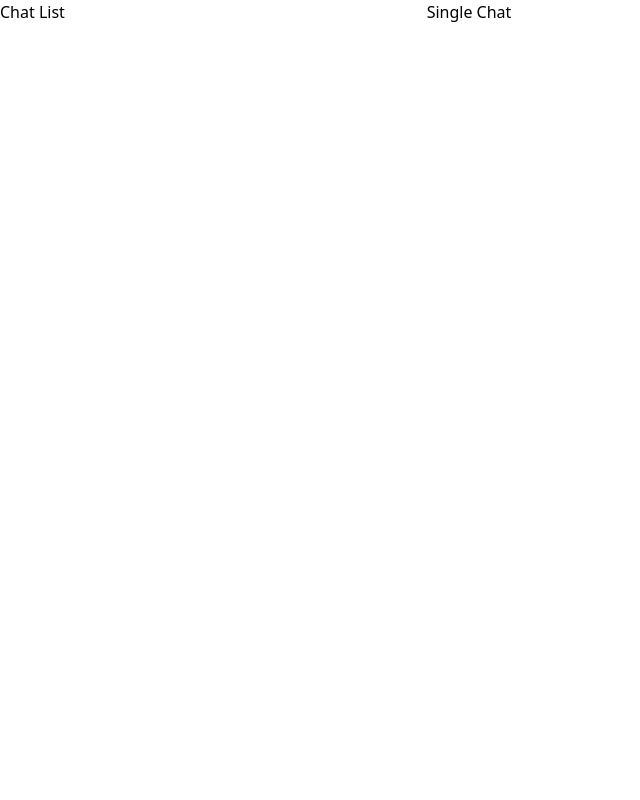
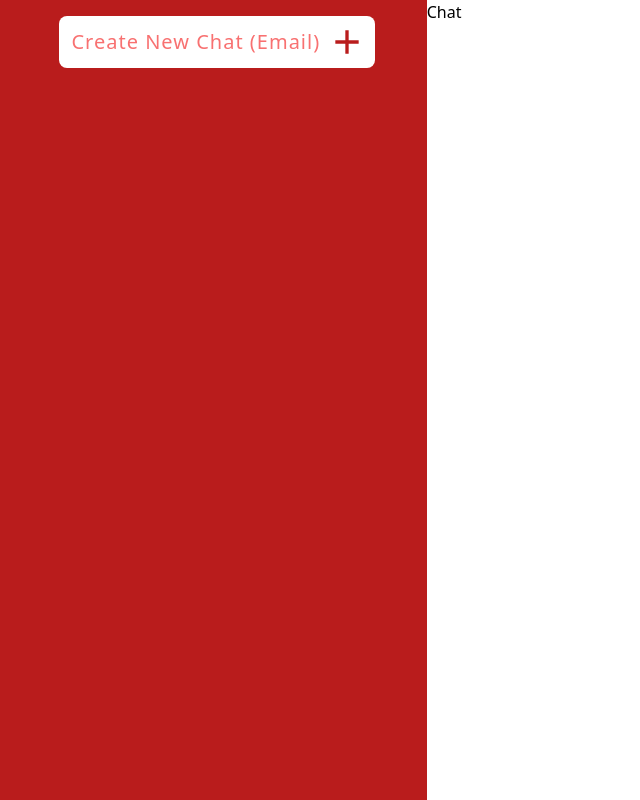
Before and after one commit to ashmeetsmonga/chat-app-mern, a React (Vite) app in the folder client/: page / in a window 1280 px wide. Shown: the whole page, without its empty margins (0-640 px from the left). Built offline with nearby package versions, Linux system fonts and the light colour scheme; sample sign-in values are in the browser's storage.

Commit message:
added chat list;

```diff
--- a/client/package.json
+++ b/client/package.json
@@ -12,6 +12,7 @@
     "axios": "^1.3.4",
     "react": "^18.2.0",
     "react-dom": "^18.2.0",
+    "react-icons": "^4.7.1",
     "react-query": "^3.39.3",
     "react-router-dom": "^6.8.1"
   },
--- /dev/null
+++ b/client/src/components/Chat.jsx
@@ -0,0 +1,7 @@
+import React from "react";
+
+const Chat = () => {
+	return <div>Chat</div>;
+};
+
+export default Chat;
--- /dev/null
+++ b/client/src/components/ChatList.jsx
@@ -0,0 +1,24 @@
+import React from "react";
+import { RiAddFill } from "react-icons/ri";
+
+const ChatList = () => {
+	return (
+		<div className='w-full h-full flex flex-col gap-8 bg-red-700'>
+			<div className='w-full p-4 flex flex-col gap-4 items-center'>
+				<form className='w-full flex justify-center relative'>
+					<input
+						className='w-4/5 text-red-700 p-3 text-xl tracking-wider rounded-lg outline-none placeholder-red-400'
+						type='text'
+						placeholder='Create New Chat (Email)'
+					/>
+					<button className='-ml-12' type='submit'>
+						<RiAddFill className='w-10 h-10 text-red-700' />
+					</button>
+				</form>
+			</div>
+			<div></div>
+		</div>
+	);
+};
+
+export default ChatList;
--- a/client/src/components/Layout.jsx
+++ b/client/src/components/Layout.jsx
@@ -1,10 +1,16 @@
 import React from "react";
+import Chat from "./Chat";
+import ChatList from "./ChatList";
 
 const Layout = () => {
 	return (
 		<div className='w-full h-full flex'>
-			<div className='w-1/3'>Chat List</div>
-			<div className='w-2/3'>Single Chat</div>
+			<div className='w-1/3'>
+				<ChatList />
+			</div>
+			<div className='w-2/3'>
+				<Chat />
+			</div>
 		</div>
 	);
 };
```
Also changed, not shown: 1 other file (tests, documents, lock files or other folders).
